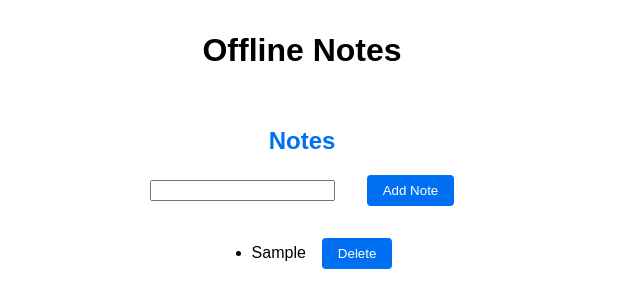
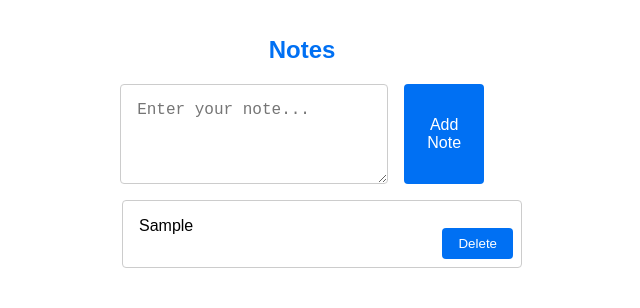
Before and after one commit to danielytan/offline-notes, a Next.js app: page / in a window 1280 px wide. Both pictures are taken after typing "Sample" into the empty fields and a click on the button "Add Note". Shown: the top 308 px of the page, without its empty margins (338-978 px from the left). Built offline with nearby package versions, Linux system fonts and the light colour scheme.

Commit message:
fixed styling to look much more pleasant; refreshing the page also no longer destroys the styling

```diff
--- a/src/components/NoteList.tsx
+++ b/src/components/NoteList.tsx
@@ -9,39 +9,72 @@ const NotesContainer = styled(Container)`
   align-items: center;
 `;
 
-const InputContainer = styled.div`
+const NoteListWrapper = styled.div`
   display: flex;
+  flex-direction: column;
   align-items: center;
-  margin-bottom: 1rem;
+  width: 90%; /* Adjust the width to a percentage value */
+  margin: auto; /* Add margin: auto to center the wrapper */
 `;
 
-const NoteInput = styled.input`
-  margin-right: 1rem;
+
+const NoteForm = styled.form`
+  display: flex;
+  align-items: stretch;
+  align-self: center; /* Center the form horizontally */
 `;
 
-const StyledButton = styled(Button)`
-  margin-left: 1rem;
+const NoteInput = styled.textarea`
+  height: 100px;
+  width: 100%;
+  resize: vertical;
+  margin-right: 1rem;
+  padding: 1rem;
+  border: 1px solid #ccc;
+  border-radius: 4px;
+  font-size: 1rem;
+  flex-grow: 1;
 `;
 
-interface NoteItemProps {
-  note: Note;
-  onDelete: (noteId: number) => void;
-}
+const AddNoteButton = styled(Button)`
+  padding: 0.5rem 1rem;
+  border-radius: 4px;
+  font-size: 1rem;
+`;
 
-const NoteItem: React.FC<NoteItemProps> = ({ note, onDelete }) => {
-  const handleDeleteClick = () => {
-    if (note.id !== undefined) {
-      onDelete(note.id);
-    }
-  };
+const NoteItem = styled.li`
+  position: relative;
+  display: flex;
+  flex-direction: column;
+  align-items: flex-start;
+  justify-content: space-between;
+  padding: 1rem;
+  border: 1px solid #ccc;
+  border-radius: 4px;
+  margin-bottom: 1rem;
+  max-height: 150px;
+  overflow-y: auto;
+  width: 400px;
+  word-wrap: break-word;
+`;
 
-  return (
-    <li>
-      {note.title}
-      <StyledButton onClick={handleDeleteClick}>Delete</StyledButton>
-    </li>
-  );
-};
+const Content = styled.div`
+  flex-grow: 1;
+  overflow-wrap: break-word;
+  word-wrap: break-word;
+  word-break: break-word;
+  overflow-y: auto;
+  max-width: 100%;
+  padding-bottom: 1rem; /* Add padding to shift the text above the delete button */
+`;
+
+const DeleteButton = styled(Button)`
+  position: absolute;
+  bottom: 0;
+  right: 0;
+  margin: 0.5rem;
+  z-index: 1;
+`;
 
 export default function NoteList() {
   const [notes, setNotes] = useState<Note[]>([]);
@@ -51,11 +84,13 @@ export default function NoteList() {
     fetchNotes();
   }, []);
 
-  const handleNoteTitleChange = (event: ChangeEvent<HTMLInputElement>) => {
+  const handleNoteTitleChange = (event: ChangeEvent<HTMLTextAreaElement>) => {
     setNoteTitle(event.target.value);
   };
 
-  const handleNoteSubmit = () => {
+  const handleNoteSubmit = (event: React.FormEvent<HTMLFormElement>) => {
+    event.preventDefault(); // Prevent the default form submission behavior
+
     if (noteTitle.trim() === '') {
       return; // Don't add empty notes
     }
@@ -63,7 +98,7 @@ export default function NoteList() {
     const newNote: Note = {
       id: Date.now(),
       title: noteTitle,
-      content: '',
+      content: ''
     };
 
     setNotes([...notes, newNote]);
@@ -83,15 +118,31 @@ export default function NoteList() {
   return (
     <NotesContainer>
       <Heading>Notes</Heading>
-      <InputContainer>
-        <NoteInput type="text" value={noteTitle} onChange={handleNoteTitleChange} />
-        <StyledButton onClick={handleNoteSubmit}>Add Note</StyledButton>
-      </InputContainer>
-      <ul>
-        {notes.map((note) => (
-          <NoteItem key={note.id} note={note} onDelete={handleNoteDelete} />
-        ))}
-      </ul>
+      <NoteListWrapper>
+        <NoteForm onSubmit={handleNoteSubmit}>
+          <NoteInput
+            rows={3}
+            value={noteTitle}
+            onChange={handleNoteTitleChange}
+            placeholder="Enter your note..."
+          />
+          <AddNoteButton type="submit">Add Note</AddNoteButton>
+        </NoteForm>
+        <ul>
+          {notes.map((note, index) => (
+            <NoteItem key={index}>
+              <Content>{note.title}</Content>
+              <DeleteButton onClick={() => {
+                if (note.id !== undefined) {
+                  handleNoteDelete(note.id)
+                }
+              }}>
+                Delete
+              </DeleteButton>
+            </NoteItem>
+          ))}
+        </ul>
+      </NoteListWrapper>
     </NotesContainer>
   );
 }
--- a/src/pages/index.tsx
+++ b/src/pages/index.tsx
@@ -1,19 +1,9 @@
 import NoteList from '../components/NoteList';
-import styled from 'styled-components';
-
-const PageContainer = styled.div`
-  text-align: center;
-`;
-
-const Heading = styled.h1`
-  margin-top: 2rem;
-`;
 
 export default function Notes() {
   return (
-    <PageContainer>
-      <Heading>Offline Notes</Heading>
+    <div>
       <NoteList />
-    </PageContainer>
+    </div>
   );
 }
```
